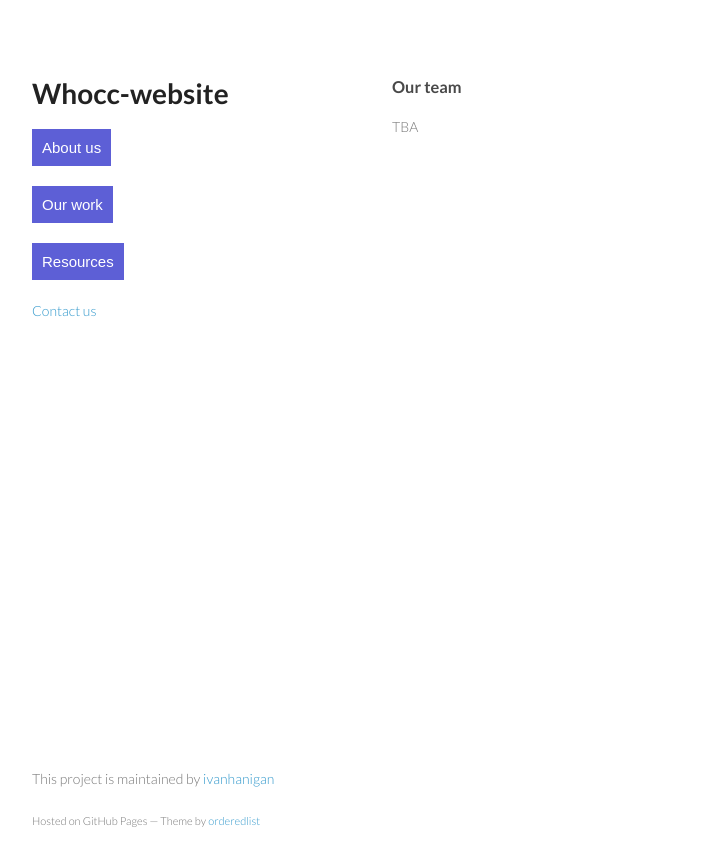
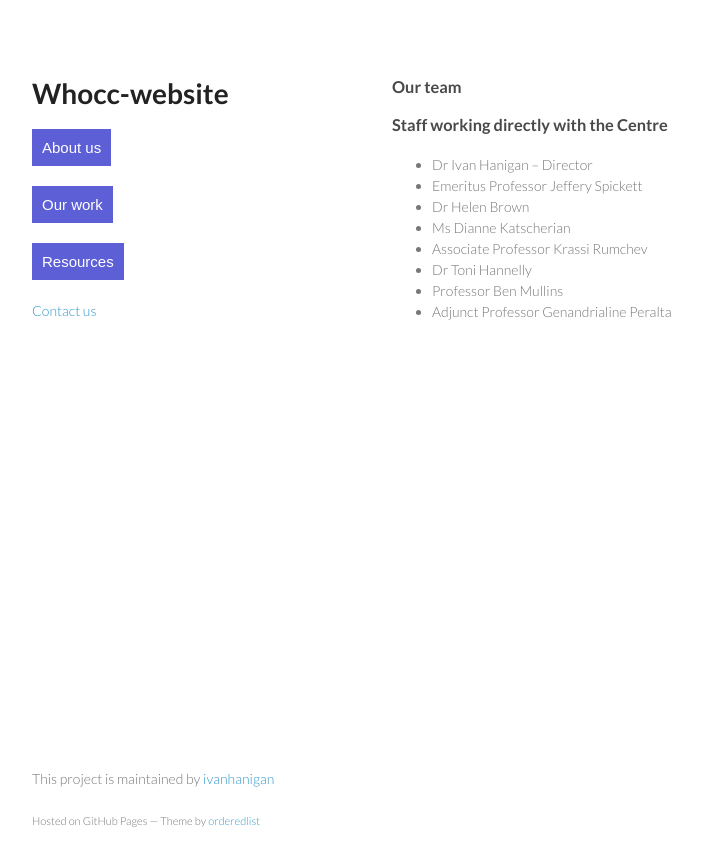
Before and after one commit to ivanhanigan/whocc-cchia-draft-website, a Jekyll site: the page built from our-team.md, in a window 1280 px wide. Shown: the top 866 px of the page, without its empty margins (178-880 px from the left). Built offline with Jekyll 4.4.1, drawn with Linux system fonts in a browser that asks for light colours.

Commit message:
Update our-team.md

```diff
--- a/our-team.md
+++ b/our-team.md
@@ -4,4 +4,13 @@ layout: default
 title: Our team
 ---
 
-TBA
+### Staff working directly with the Centre
+
+- Dr Ivan Hanigan – Director
+- Emeritus Professor Jeffery Spickett
+- Dr Helen Brown
+- Ms Dianne Katscherian
+- Associate Professor Krassi Rumchev
+- Dr Toni Hannelly
+- Professor Ben Mullins
+- Adjunct Professor Genandrialine Peralta
```
